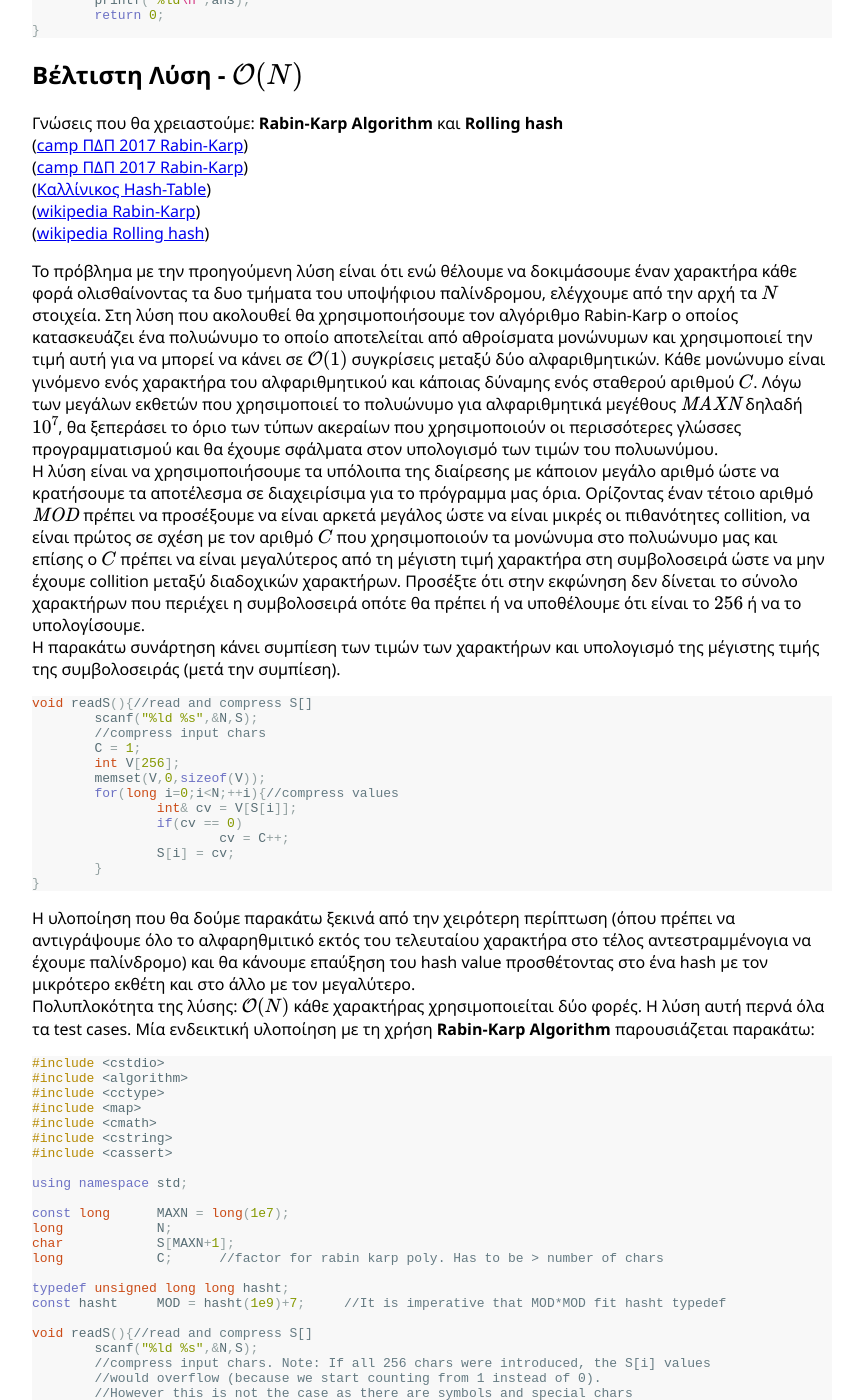
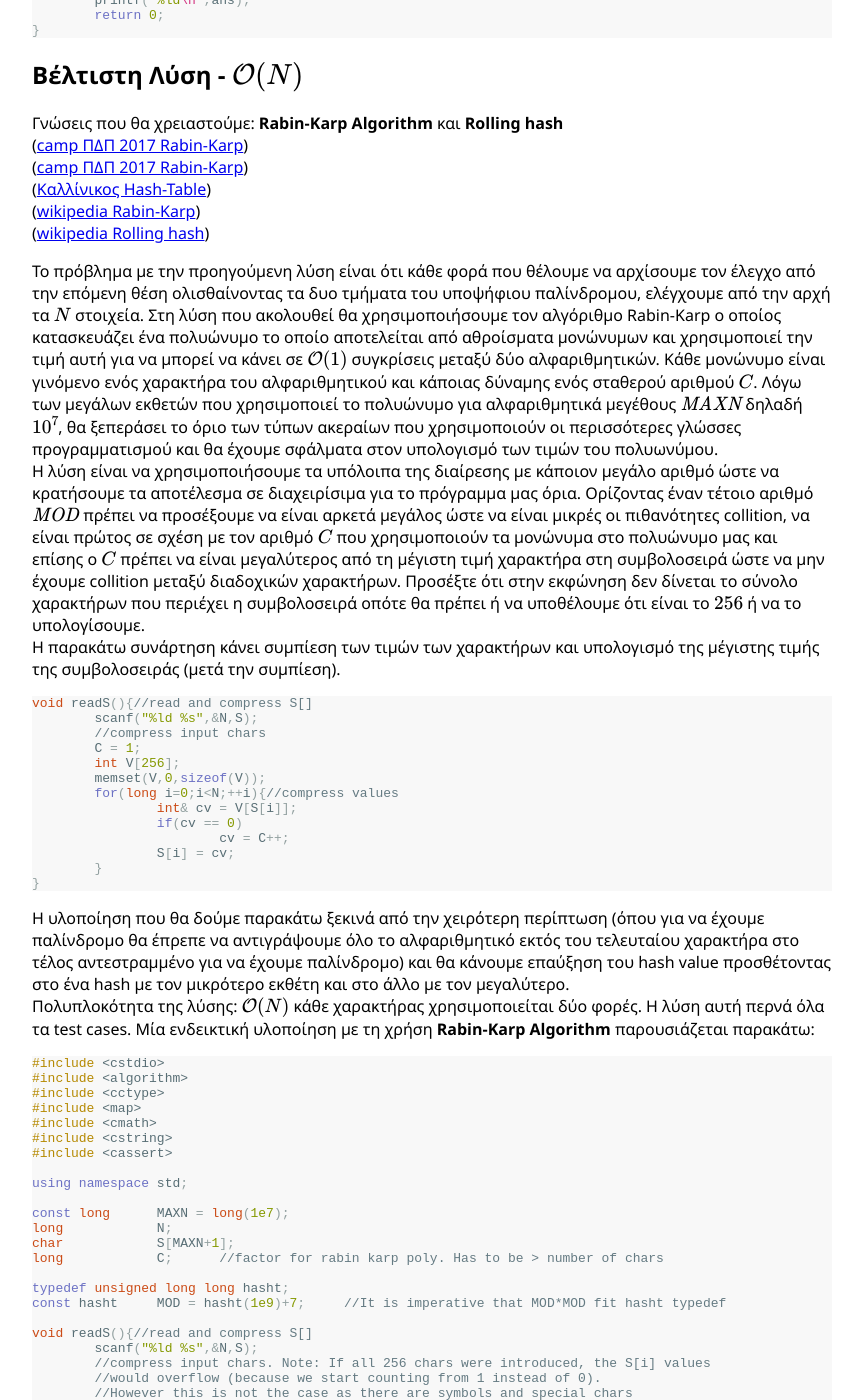
Before and after one commit to pdp-archive/pdp-archive.github.io, a Jekyll site: the page built from contests/_24-PDP/c-minpali-solution.md, in a window 1280 px wide and 1400 px high, scrolled down 1611 px. Shown: the whole window, without its empty margins (208-1070 px from the left). Built offline with Jekyll 4.4.1, drawn with Linux system fonts in a browser that asks for light colours; formulas are drawn with MathJax 3.

Commit message:
Text typos

````diff
--- a/contests/_24-PDP/c-minpali-solution.md
+++ b/contests/_24-PDP/c-minpali-solution.md
@@ -79,7 +79,7 @@ int main(){
 ([wikipedia Rabin-Karp](https://en.wikipedia.org/wiki/Rabin%E2%80%93Karp_algorithm))
 ([wikipedia Rolling hash](https://en.wikipedia.org/wiki/Rolling_hash))
 
-Το πρόβλημα με την προηγούμενη λύση είναι ότι ενώ θέλουμε να δοκιμάσουμε έναν χαρακτήρα κάθε φορά ολισθαίνοντας τα δυo τμήματα του υποψήφιου παλίνδρομου,
+Το πρόβλημα με την προηγούμενη λύση είναι ότι κάθε φορά που θέλουμε να αρχίσουμε τον έλεγχο από την επόμενη θέση ολισθαίνοντας τα δυo τμήματα του υποψήφιου παλίνδρομου,
 ελέγχουμε από την αρχή τα $$N$$ στοιχεία. Στη λύση που ακολουθεί θα χρησιμοποιήσουμε τον αλγόριθμο Rabin-Karp ο οποίος κατασκευάζει ένα πολυώνυμο το οποίο
 αποτελείται από αθροίσματα μονώνυμων και χρησιμοποιεί την τιμή αυτή για να μπορεί να κάνει σε $$\mathcal{O}(1)$$ συγκρίσεις μεταξύ δύο αλφαριθμητικών.
 Κάθε μονώνυμο είναι γινόμενο ενός χαρακτήρα του αλφαριθμητικού και κάποιας δύναμης ενός σταθερού αριθμού $$C$$.
@@ -107,7 +107,9 @@ void readS(){//read and compress S[]
 }
 ```
 
-Η υλοποίηση που θα δούμε παρακάτω ξεκινά από την χειρότερη περίπτωση (όπου πρέπει να αντιγράψουμε όλο το αλφαρηθμιτικό εκτός του τελευταίου χαρακτήρα στο τέλος αντεστραμμένογια να έχουμε παλίνδρομο) και θα κάνουμε επαύξηση του hash value προσθέτοντας στο ένα hash με τον μικρότερο εκθέτη και στο άλλο με τον μεγαλύτερο.
+Η υλοποίηση που θα δούμε παρακάτω ξεκινά από την χειρότερη περίπτωση (όπου για να έχουμε παλίνδρομο θα έπρεπε να αντιγράψουμε όλο το αλφαριθμητικό εκτός του
+τελευταίου χαρακτήρα στο τέλος
+αντεστραμμένο για να έχουμε παλίνδρομο) και θα κάνουμε επαύξηση του hash value προσθέτοντας στο ένα hash με τον μικρότερο εκθέτη και στο άλλο με τον μεγαλύτερο.
 Πολυπλοκότητα της λύσης: $$\mathcal{O}(N)$$ κάθε χαρακτήρας χρησιμοποιείται δύο φορές. Η λύση αυτή περνά όλα τα test cases.
 Μία ενδεικτική υλοποίηση με τη χρήση **Rabin-Karp Algorithm** παρουσιάζεται παρακάτω:
 ```c++
````
